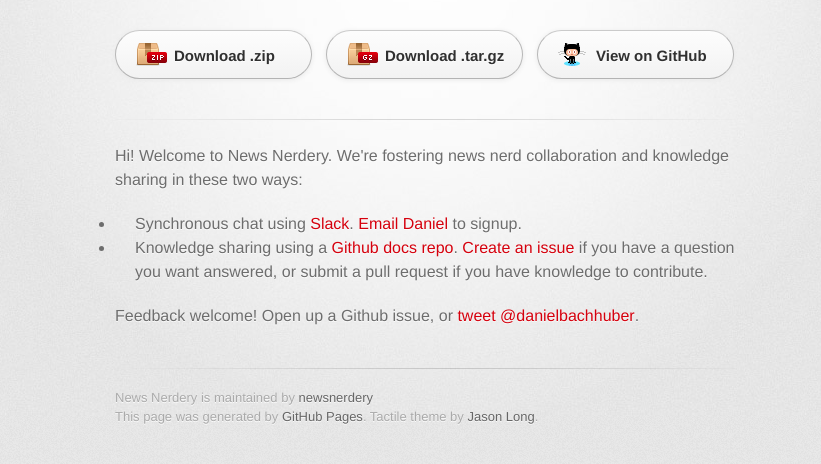
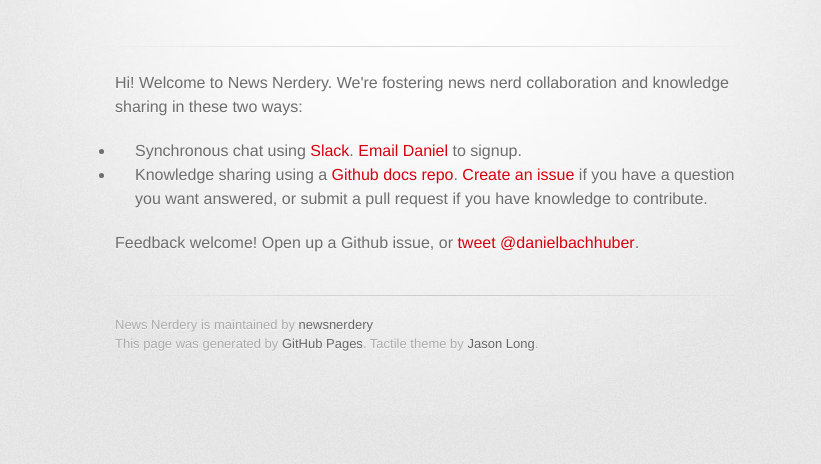
Before and after one commit to knowtheory/newsnerdery.org, a plain HTML site: page index.html in a window 1280 px wide. Shown: the part 158-622 px from the top of the page, without its empty margins (215-1036 px from the left). Drawn offline with Linux system fonts and the light colour scheme; a web font is replaced by a local one.

Commit message:
Drop the download links, which aren't applicable

```diff
--- a/index.html
+++ b/index.html
@@ -22,12 +22,6 @@
           <h2>An international meta organization to foster news nerd collaboration and knowledge sharing</h2>
         </header>
 
-        <section id="downloads" class="clearfix">
-          <a href="https://github.com/newsnerdery/newsnerdery.org/zipball/master" id="download-zip" class="button"><span>Download .zip</span></a>
-          <a href="https://github.com/newsnerdery/newsnerdery.org/tarball/master" id="download-tar-gz" class="button"><span>Download .tar.gz</span></a>
-          <a href="https://github.com/newsnerdery/newsnerdery.org" id="view-on-github" class="button"><span>View on GitHub</span></a>
-        </section>
-
         <hr>
 
         <section id="main_content">
```
